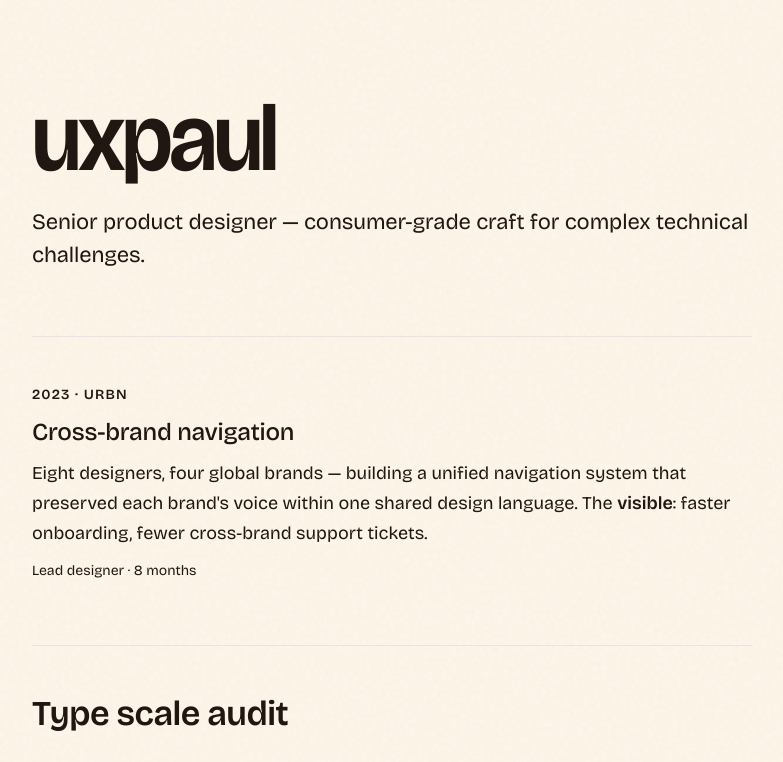
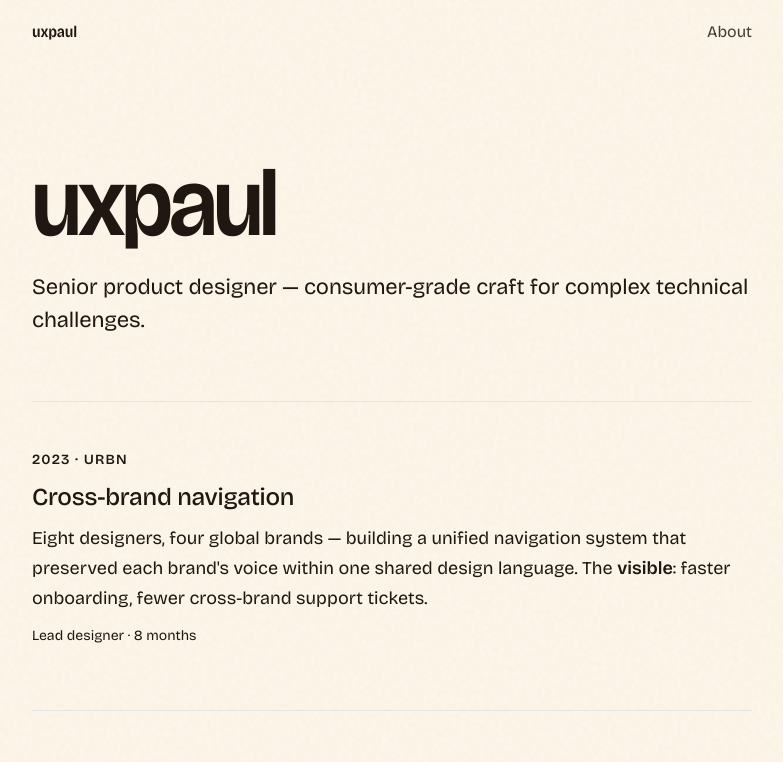
Before and after one commit to paulkux-bit/uxpaul-portfolio, a Next.js app: page / in a window 1280 px wide. Shown: the top 762 px of the page, without its empty margins (248-1031 px from the left). Built offline with nearby package versions, Linux system fonts and the light colour scheme.

Commit message:
Add sticky site header with scroll elevation and skip-to-content (#3)

```diff
--- a/app/about/page.tsx
+++ b/app/about/page.tsx
@@ -4,8 +4,8 @@ export const metadata = {
 
 export default function AboutPage() {
   return (
-    <main className="mx-auto max-w-3xl px-6 py-32">
+    <div className="mx-auto max-w-3xl px-6 py-32">
       <h1 className="text-hero text-center">About — coming soon.</h1>
-    </main>
+    </div>
   );
 }
--- a/app/globals.css
+++ b/app/globals.css
@@ -132,6 +132,9 @@
     -webkit-font-smoothing: antialiased;
     -moz-osx-font-smoothing: grayscale;
     color-scheme: light;
+    /* Keep the sticky header from obscuring focused / anchored targets
+       (WCAG 2.2 SC 2.4.11). 5rem clears the 56–64px header with room. */
+    scroll-padding-top: 5rem;
   }
 
   html.dark { color-scheme: dark; }
@@ -317,6 +320,123 @@
 }
 
 /* ============================================================
+   SITE HEADER
+   Transparent at rest; a hairline border + canvas fill fade in
+   once scrolled (data-scrolled). Appearance-only, 160ms — the
+   reduced-motion block collapses the transition to instant.
+   Dark parity: a shadow on espresso is invisible, so dark uses a
+   stronger border instead.
+   ============================================================ */
+
+.site-header {
+  background-color: transparent;
+  border-bottom: 1px solid transparent;
+  transition:
+    background-color 160ms var(--ease-out-soft),
+    border-color 160ms var(--ease-out-soft);
+}
+.site-header[data-scrolled] {
+  background-color: var(--bg-canvas);
+  border-bottom-color: var(--border-subtle);
+}
+.dark .site-header[data-scrolled] {
+  border-bottom-color: var(--border-default);
+}
+
+/* Skip link — first focusable element, revealed on focus. */
+.skip-link {
+  position: absolute;
+  top: 0.5rem;
+  left: 0.75rem;
+  z-index: 60;
+  padding: 0.5rem 0.75rem;
+  border-radius: 4px;
+  background-color: var(--bg-surface-elevated);
+  color: var(--text-primary);
+  text-decoration: none;
+  transform: translateY(-160%);
+  transition: transform 160ms var(--ease-out-soft);
+}
+.skip-link:focus-visible {
+  transform: translateY(0);
+}
+
+/* Programmatic focus on <main> (via skip link) needs no halo. */
+#main:focus,
+#main:focus-visible {
+  outline: none;
+  box-shadow: none;
+}
+
+/* Wordmark — compact persistent chrome (text-small, weighted, a hint
+   of width compression). Not text-display; it must not fight the hero. */
+/* No underline in any state — that idiom belongs to nav links. Home is
+   signalled semantically via aria-current on the wordmark, not visually. */
+.wordmark {
+  font-size: 1rem;
+  font-weight: 600;
+  font-stretch: 88%;
+  letter-spacing: -0.01em;
+  color: var(--text-primary);
+  text-decoration: none;
+}
+
+/* Nav links — chromatic restraint at rest; weight + neutral underline
+   carry the active route. Color shift is the only chromatic moment,
+   on hover (inherited from the base `a` rule). */
+.nav-link {
+  color: var(--text-secondary);
+  text-decoration-line: none;
+  text-underline-offset: 0.22em;
+  transition: color 160ms var(--ease-out-soft);
+}
+.nav-link:hover {
+  color: var(--text-primary);
+  text-decoration-line: underline;
+}
+.nav-link[data-active] {
+  color: var(--text-primary);
+  font-weight: 600;
+  text-decoration-line: underline;
+  text-decoration-thickness: 2px;
+  text-decoration-color: var(--border-strong);
+}
+
+/* Annotation toggle — on-state reads via fill + weight + border, never
+   chroma (chroma is reserved for the focus moment). Disabled = inert. */
+.annotation-toggle {
+  display: inline-flex;
+  align-items: center;
+  min-height: 44px;
+  padding: 0 0.75rem;
+  border: 1px solid var(--border-default);
+  border-radius: 8px;
+  background-color: transparent;
+  color: var(--text-secondary);
+  font-size: 0.875rem;
+  font-weight: 500;
+  cursor: pointer;
+  transition:
+    color 160ms var(--ease-out-soft),
+    border-color 160ms var(--ease-out-soft),
+    background-color 160ms var(--ease-out-soft);
+}
+.annotation-toggle:hover:not(:disabled) {
+  color: var(--text-primary);
+  border-color: var(--border-strong);
+}
+.annotation-toggle[data-on] {
+  background-color: var(--bg-surface-elevated);
+  border-color: var(--border-strong);
+  color: var(--text-primary);
+  font-weight: 600;
+}
+.annotation-toggle:disabled {
+  opacity: 0.5;
+  cursor: not-allowed;
+}
+
+/* ============================================================
    UTILITIES — PopUp annotation layer (use ONLY in annotations)
    ============================================================ */
 
--- a/app/layout.tsx
+++ b/app/layout.tsx
@@ -1,6 +1,7 @@
 import { bricolage } from './fonts';
 import { ThemeProvider } from '@/components/theme-provider';
 import { PopUpProvider } from '@/components/popup-context';
+import { SiteHeader } from '@/components/site-header';
 import './globals.css';
 
 // Pre-paint: apply the annotation tint before hydration so a previously-enabled
@@ -18,7 +19,12 @@ export default function RootLayout({ children }: { children: React.ReactNode })
       <body suppressHydrationWarning>
         <script dangerouslySetInnerHTML={{ __html: popupInitScript }} />
         <ThemeProvider attribute="class" defaultTheme="system" enableSystem>
-          <PopUpProvider>{children}</PopUpProvider>
+          <PopUpProvider>
+            <SiteHeader />
+            <main id="main" tabIndex={-1}>
+              {children}
+            </main>
+          </PopUpProvider>
         </ThemeProvider>
       </body>
     </html>
--- a/app/page.tsx
+++ b/app/page.tsx
@@ -1,6 +1,6 @@
 export default function Home() {
   return (
-    <main className="mx-auto max-w-3xl px-6 py-24 space-y-16">
+    <div className="mx-auto max-w-3xl px-6 py-24 space-y-16">
       {/* Hero block */}
       <section className="space-y-6">
         <h1 className="text-display">uxpaul</h1>
@@ -15,7 +15,7 @@ export default function Home() {
         <h3 className="text-h3">Cross-brand navigation</h3>
         <p className="text-body">
           Eight designers, four global brands — building a unified navigation system
-          that preserved each brand's voice within one shared design language. The <em>visible</em>
+          that preserved each brand&apos;s voice within one shared design language. The <em>visible</em>
           : faster onboarding, fewer cross-brand support tickets.
         </p>
         <p className="text-caption">Lead designer · 8 months</p>
@@ -37,6 +37,6 @@ export default function Home() {
           <p className="text-eyebrow">Eyebrow — 14 caps</p>
         </div>
       </section>
-    </main>
+    </div>
   );
 }
--- /dev/null
+++ b/components/annotation-toggle.tsx
@@ -0,0 +1,49 @@
+'use client';
+
+import { useSyncExternalStore } from 'react';
+import { useAnnotations } from './popup-context';
+
+// Returns false during SSR and the hydration commit, true thereafter —
+// without an effect (so no cascading-render). Lets us avoid painting a
+// definite on/off state until the client has hydrated.
+function useHydrated(): boolean {
+  return useSyncExternalStore(
+    () => () => {},
+    () => true,
+    () => false,
+  );
+}
+
+/**
+ * Header control for the PopUp annotation layer.
+ *
+ * Not mounted in v1 — no page registers PopUps yet. The PopUp-system build
+ * derives `hasAnnotations` from a registration count and renders
+ * <AnnotationToggle hasAnnotations={count > 0} /> in the header then. This
+ * component stays complete and type-honest until that wiring lands.
+ *
+ * Hydration: `enabled` is `false` on the server and the first client commit
+ * (the pre-paint script owns <body> until then). The visible on-state and
+ * `aria-pressed` are gated behind `hydrated` so a returning user never sees a
+ * misleading off→on flash or a lying pressed state.
+ */
+export function AnnotationToggle({ hasAnnotations }: { hasAnnotations: boolean }) {
+  const { enabled, toggle } = useAnnotations();
+  const hydrated = useHydrated();
+
+  if (!hasAnnotations) return null;
+
+  const on = hydrated && enabled;
+
+  return (
+    <button
+      type="button"
+      onClick={toggle}
+      data-on={on || undefined}
+      aria-pressed={hydrated ? enabled : undefined}
+      className="annotation-toggle"
+    >
+      Annotations
+    </button>
+  );
+}
--- /dev/null
+++ b/components/client-nav.tsx
@@ -0,0 +1,35 @@
+'use client';
+
+import Link from 'next/link';
+import { usePathname } from 'next/navigation';
+
+// The wordmark carries "home", so the nav doesn't repeat it. Work lands here
+// when case studies exist.
+const LINKS = [{ href: '/about', label: 'About' }] as const;
+
+/** Primary nav links. Client-only for the `usePathname` active-state read. */
+export function ClientNav() {
+  const pathname = usePathname();
+
+  return (
+    <nav aria-label="Primary">
+      <ul className="flex items-center gap-6">
+        {LINKS.map(({ href, label }) => {
+          const active = pathname === href;
+          return (
+            <li key={href}>
+              <Link
+                href={href}
+                aria-current={active ? 'page' : undefined}
+                data-active={active || undefined}
+                className="nav-link inline-flex min-h-11 items-center"
+              >
+                {label}
+              </Link>
+            </li>
+          );
+        })}
+      </ul>
+    </nav>
+  );
+}
--- /dev/null
+++ b/components/header-elevation.tsx
@@ -0,0 +1,42 @@
+'use client';
+
+import { useEffect, useRef, useState } from 'react';
+
+/**
+ * Sticky header wrapper that owns the scroll-elevation state.
+ *
+ * An ~8px sentinel is pinned to the top of the page (absolute, anchored to the
+ * relatively-positioned <body>). An IntersectionObserver flips `data-scrolled`
+ * once the sentinel leaves the viewport top. The 8px height gives hysteresis so
+ * the boundary doesn't flicker on momentum / jittery scroll. Appearance-only —
+ * the elevation styling (border + bg) lives in globals.css and transitions in
+ * 160ms; the global prefers-reduced-motion block collapses that to instant.
+ *
+ * Server-rendered header content is passed through as `children`, so the
+ * wordmark and static markup stay out of the client bundle.
+ */
+export function HeaderElevation({ children }: { children: React.ReactNode }) {
+  const sentinelRef = useRef<HTMLDivElement>(null);
+  const [scrolled, setScrolled] = useState(false);
+
+  useEffect(() => {
+    const el = sentinelRef.current;
+    if (!el) return;
+    const observer = new IntersectionObserver(
+      ([entry]) => setScrolled(!entry.isIntersecting),
+      { threshold: 0 },
+    );
+    observer.observe(el);
+    return () => observer.disconnect();
+  }, []);
+
+  return (
+    <>
+      {/* Hysteresis sentinel — anchors to <body> (position: relative). */}
+      <div ref={sentinelRef} aria-hidden className="absolute left-0 top-0 h-2 w-full" />
+      <header data-scrolled={scrolled || undefined} className="site-header sticky top-0 z-50">
+        {children}
+      </header>
+    </>
+  );
+}
--- /dev/null
+++ b/components/site-header.tsx
@@ -0,0 +1,28 @@
+import { HeaderElevation } from './header-elevation';
+import { ClientNav } from './client-nav';
+import { WordmarkLink } from './wordmark-link';
+
+/**
+ * Global site header. Server-rendered shell; only the genuinely interactive
+ * bits are client islands (elevation, wordmark active state, nav active state).
+ * Persists across route changes because the App Router keeps the layout mounted.
+ *
+ * Inner container matches the page content column (max-w-3xl px-6) so the
+ * wordmark aligns with page content and never reaches the viewport edge.
+ *
+ * The annotation toggle is intentionally absent in v1 (no page has PopUps yet);
+ * the PopUp-system build mounts <AnnotationToggle> here. See annotation-toggle.tsx.
+ */
+export function SiteHeader() {
+  return (
+    <HeaderElevation>
+      <a href="#main" className="skip-link">
+        Skip to content
+      </a>
+      <div className="mx-auto flex h-14 max-w-3xl items-center justify-between px-6 md:h-16">
+        <WordmarkLink />
+        <ClientNav />
+      </div>
+    </HeaderElevation>
+  );
+}
--- /dev/null
+++ b/components/wordmark-link.tsx
@@ -0,0 +1,24 @@
+'use client';
+
+import Link from 'next/link';
+import { usePathname } from 'next/navigation';
+
+/**
+ * Wordmark / home link. Client-only for the `usePathname` read: since the nav
+ * no longer carries a "Home" item, this is the sole home affordance, so it
+ * announces itself as current on `/` via aria-current. No underline in any
+ * state (that idiom is reserved for nav links).
+ */
+export function WordmarkLink() {
+  const isHome = usePathname() === '/';
+
+  return (
+    <Link
+      href="/"
+      aria-current={isHome ? 'page' : undefined}
+      className="wordmark inline-flex min-h-11 items-center"
+    >
+      uxpaul
+    </Link>
+  );
+}
```
